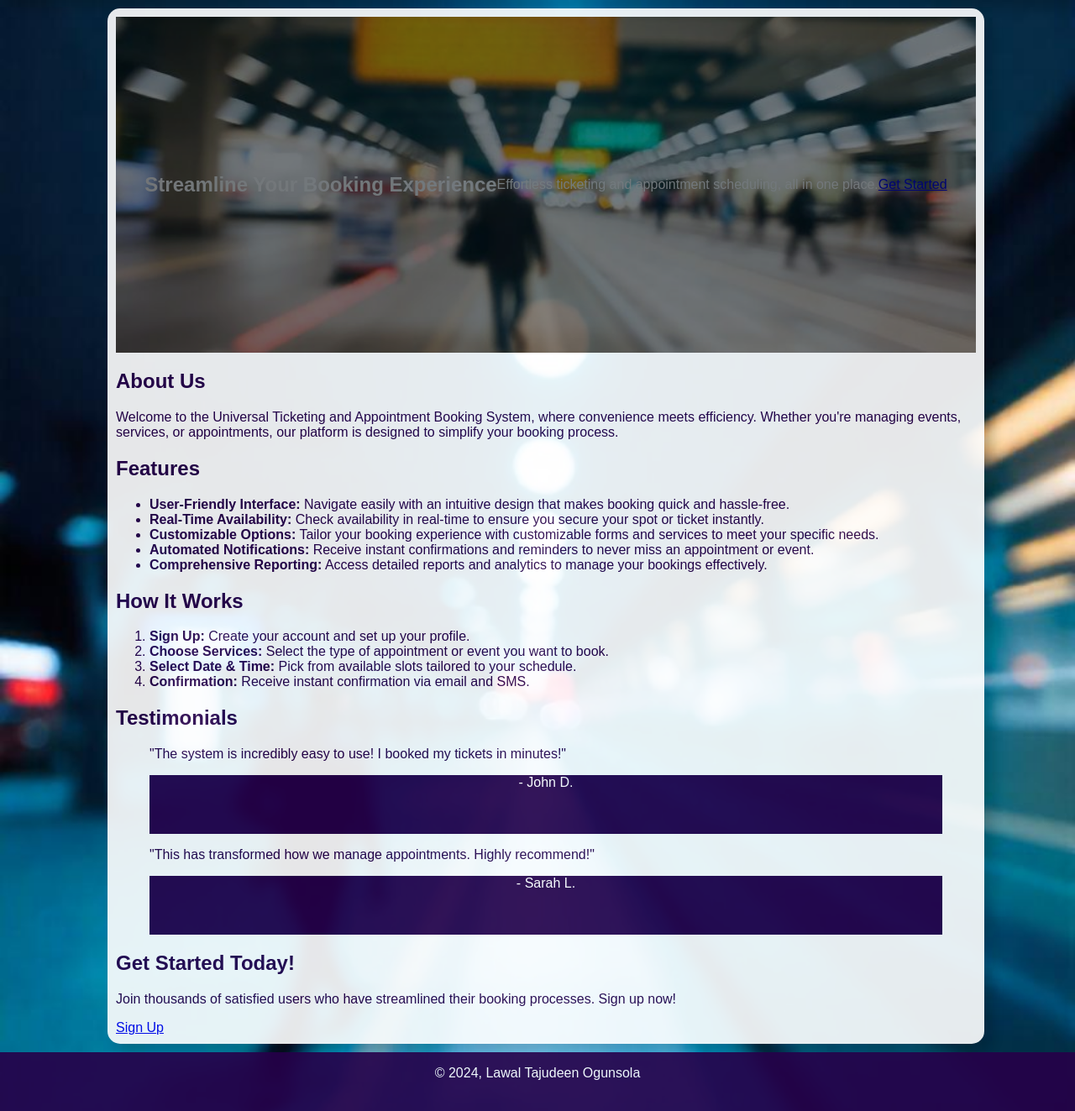
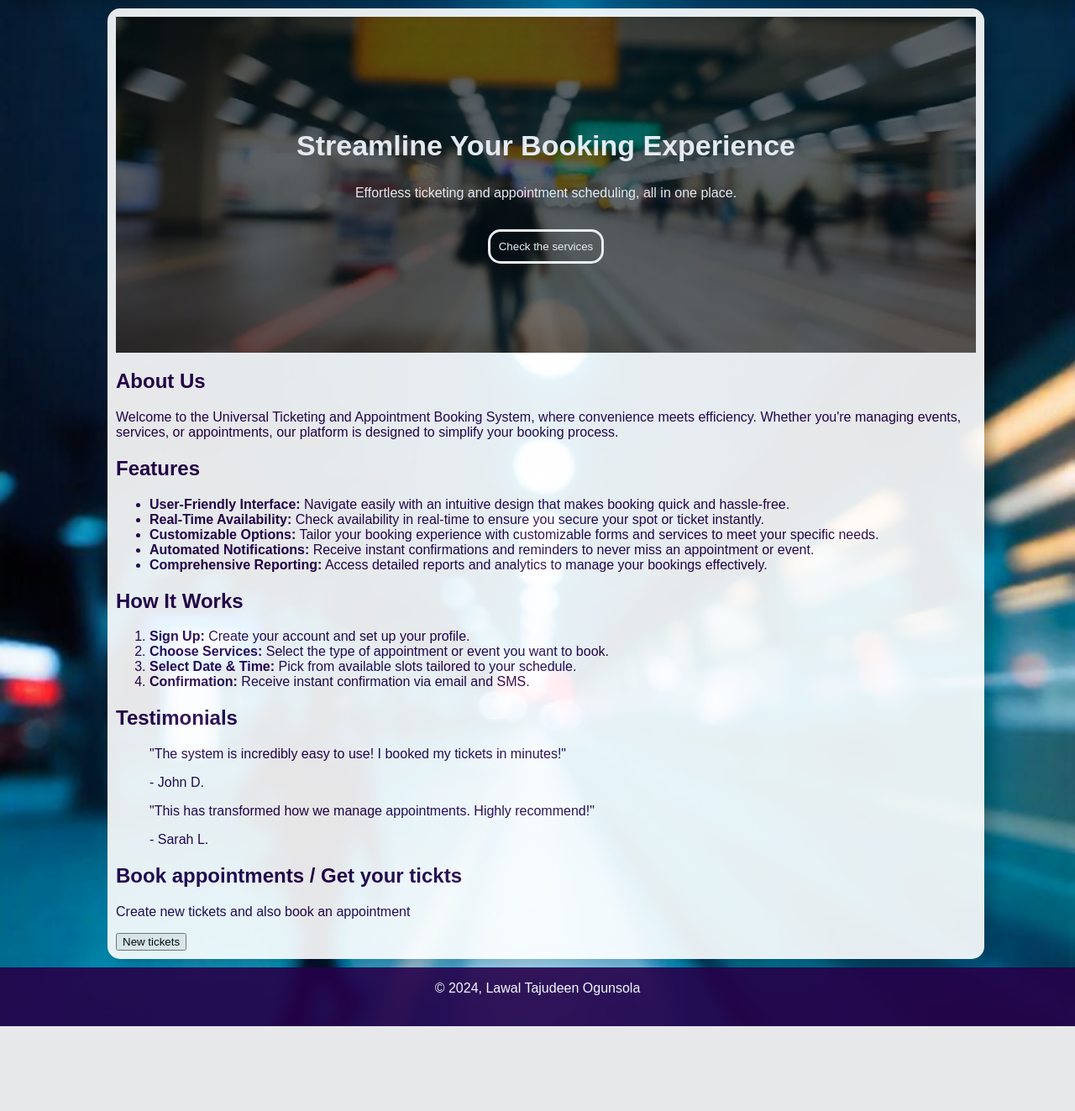
Before and after one commit to lawalTheWest/ticketing_system, a Flask app: page / in a window 1280 px wide. Shown: the part 90-1413 px from the top of the page at 84% size. After the commit the page ends 1312 px from the top, so only its background shows below. Run offline with Flask 2, Linux system fonts and the light colour scheme; a user stored in the database is signed in.

Commit message:
updated the home page

```diff
--- a/static/css/home.css
+++ b/static/css/home.css
@@ -1,6 +1,5 @@
-/* Hero Section with Background Image */
 .hero {
-    background-image: url('../images/bg-3.jpeg');
+    background-image: linear-gradient(rgba(0, 0, 0, 0.6), rgba(0, 0, 0, 0.6)), url('../images/bg-3.jpeg');
     background-size: cover;
     background-position: center;
     background-repeat: no-repeat;
@@ -9,17 +8,32 @@
     justify-content: center;
     align-items: center;
     text-align: center;
-    color: white;
+    color: #fdfcff;
     position: relative;
 }
 
-/* Optional Overlay Effect */
-.hero::before {
-    content: "";
-    position: absolute;
-    top: 0;
-    left: 0;
-    width: 100%;
-    height: 100%;
-    background: rgba(0, 0, 0, 0.5); /* Dark overlay for better text visibility */
+h1 {
+    font-size: 34px;
 }
+
+.cta-button {
+    border: 3px solid #fff;
+    padding: 25px 35px;
+    border-radius: 15px;
+    padding: 10px;
+    background-color: transparent;
+    color: #fff;
+    text-decoration: none;
+    transition: all 0.3s ease;
+}
+
+.cta-button:hover {
+    transform: scale(1.2);
+    background-color: aquamarine;
+    color: #2e175d;
+}
+
+.cta-button:active {
+    transform: scale(0.8);
+    background-color: orange;
+}
--- a/templates/home.html
+++ b/templates/home.html
@@ -9,14 +9,20 @@
  <!-- Hero Section -->
     <section>
         <div class="hero">
-            <h1>Streamline Your Booking Experience</h1>
-            <p>Effortless ticketing and appointment scheduling, all in one place.</p>
-            <a href="{{ url_for('routes.Register') }}" class="cta-button">Get Started</a>
+            <div>
+                <h1>Streamline Your Booking Experience</h1>
+                <p>Effortless ticketing and appointment scheduling, all in one place.</p><br/>
+                {% if current_user.is_authenticated %}
+                    <a href="{{ url_for('routes.Ticket_page') }}"><button class="cta-button">Check the services</button></a>
+                {% else %}
+                    <a href="{{ url_for('routes.Login') }}"><button class="cta-button">Get Started</button></a>
+                {% endif %}
+            </div>
         </div>
     </section>
 
     <!-- About Us Section -->
-    <section id="about">
+    <section class="about">
         <h2>About Us</h2>
         <p>Welcome to the Universal Ticketing and Appointment Booking System,
             where convenience meets efficiency.
@@ -26,57 +32,55 @@
     </section>
 
     <!-- Features Section -->
-    <section id="features">
+    <section class="features">
         <h2>Features</h2>
         <ul>
             <li><strong>User-Friendly Interface:</strong> Navigate easily with an intuitive design that makes booking quick and hassle-free.</li>
             <li><strong>Real-Time Availability:</strong> Check availability in real-time to ensure you secure your spot or ticket instantly.</li>
             <li><strong>Customizable Options:</strong> Tailor your booking experience with customizable forms and services to meet your specific needs.</li>
-            <!-- <li><strong>Secure Payments:</strong> Enjoy peace of mind with our secure payment gateway that protects your transactions.</li> -->
             <li><strong>Automated Notifications:</strong> Receive instant confirmations and reminders to never miss an appointment or event.</li>
             <li><strong>Comprehensive Reporting:</strong> Access detailed reports and analytics to manage your bookings effectively.</li>
         </ul>
     </section>
 
     <!-- How It Works Section -->
-    <section id="how-it-works">
+    <section class="how-it-works">
         <h2>How It Works</h2>
         <ol>
             <li><strong>Sign Up:</strong> Create your account and set up your profile.</li>
             <li><strong>Choose Services:</strong> Select the type of appointment or event you want to book.</li>
             <li><strong>Select Date & Time:</strong> Pick from available slots tailored to your schedule.</li>
-            <!-- <li><strong>Make Payment:</strong> Complete your booking securely online.</li> -->
             <li><strong>Confirmation:</strong> Receive instant confirmation via email and SMS.</li>
         </ol>
     </section>
 
     <!-- Testimonials Section -->
-    <section id="testimonials">
+    <section class="testimonials">
+    <section>
         <h2>Testimonials</h2>
         <blockquote>
             <p>"The system is incredibly easy to use! I booked my tickets in minutes!"</p>
-            <footer>- John D.</footer>
+            <p>- John D.</p>
         </blockquote>
         <blockquote>
             <p>"This has transformed how we manage appointments. Highly recommend!"</p>
-            <footer>- Sarah L.</footer>
+            <p>- Sarah L.</p>
         </blockquote>
     </section>
 
+{% if current_user.is_authenticated %}
+    <section class='book_it_now'>
+        <h2>Book appointments / Get your tickts</h2>
+        <p>Create new tickets and also book an appointment</p>
+        <a href="{{ url_for('routes.Register') }}"><button class="cta-button_base">New tickets</button></a>
+    </section>
+{% else %}
     <!-- Get Started Section -->
-    <section id="get-started">
+    <section class="get-started">
         <h2>Get Started Today!</h2>
         <p>Join thousands of satisfied users who have streamlined their booking processes. Sign up now!</p>
-        <a href="{{ url_for('routes.Register') }}" class="cta-button">Sign Up</a>
+        <a href="{{ url_for('routes.Register') }}"><button class="cta-button_base">Sign Up</button></a>
     </section>
-
-    <!-- Footer Section -->
-    <!--
-        <div class="social-media">
-            <a href="#">Facebook</a>
-            <a href="#">Twitter</a>
-            <a href="#">Instagram</a>
-        </div>
-    -->
+{% endif %}
 
 {% endblock %}
--- a/templates/layout.html
+++ b/templates/layout.html
@@ -14,9 +14,7 @@
 
         <main>
             <div class='message'>
-            <!--
-                {% include 'message.html' %}
-                <! Flash Messages -->
+                <!-- Flash Messages -->
                 {% with messages = get_flashed_messages() %}
                     {% if messages %}
                         <div id="flash-messages" class="flash-message">
```
